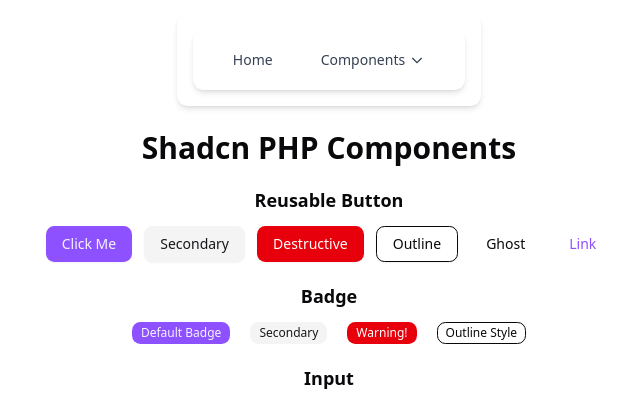
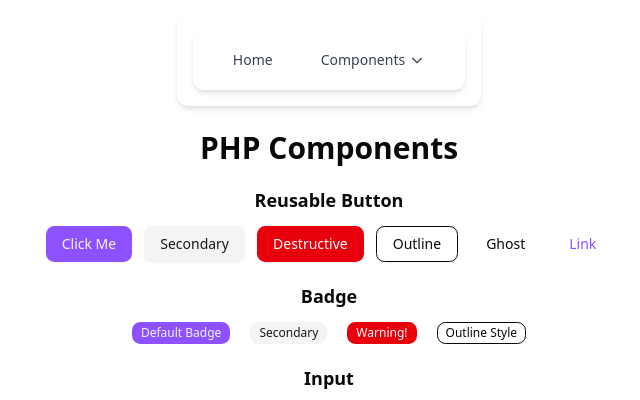
Before and after one commit to HassanZohaib121/Shadcn-php-components, a PHP site: page / in a window 1280 px wide. Shown: the top 400 px of the page, without its empty margins (311-951 px from the left). Run offline with PHP 8.4, Linux system fonts and the light colour scheme; style sheets or scripts are compiled from the project's sources.

Commit message:
new comp

```diff
--- a/index.php
+++ b/index.php
@@ -28,7 +28,7 @@
 
 ?>
 
-    <h1 class="text-3xl font-bold text-center mb-5">Shadcn PHP Components</h1>
+    <h1 class="text-3xl font-bold text-center mb-5">PHP Components</h1>
 
     <!-- Button -->
     <div class="flex flex-col justify-center items-center align-middle gap-3 mb-5">
```
